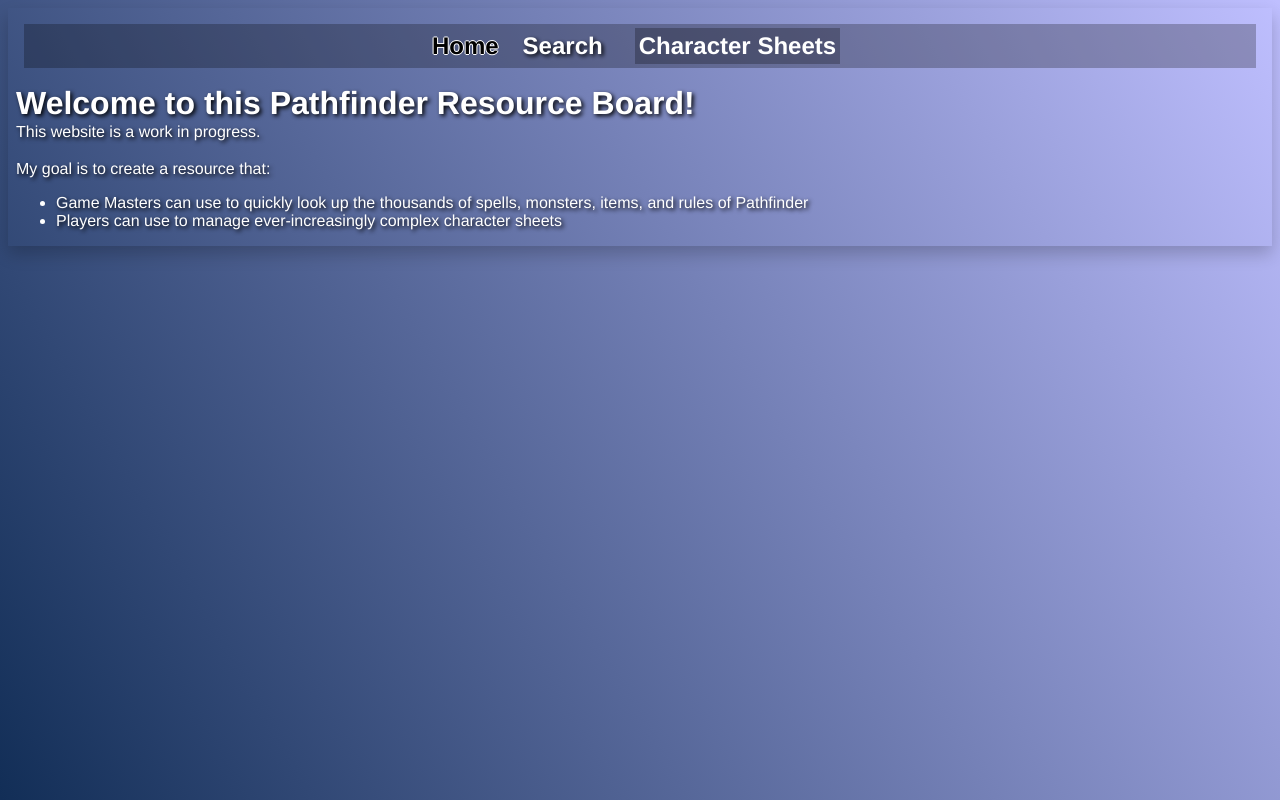
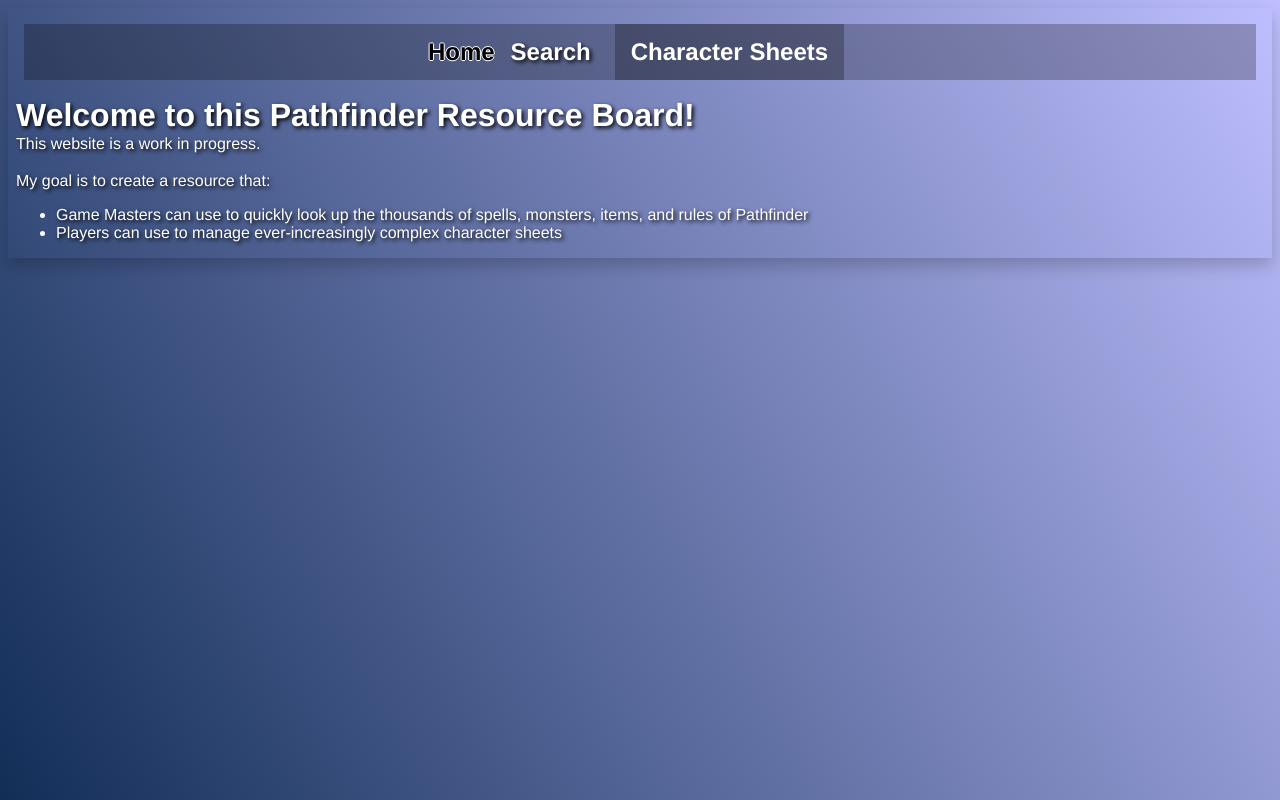
Before and after one commit to DataBass-Joe/pf-board, a Vue app: page /search in a window 1280 px wide. Built offline with nearby package versions, Linux system fonts and the light colour scheme; what vue-postgrest would draw is missing.

Commit message:
Alright, lots to do, but we're well on our way.

```diff
--- a/src/components/Nav.vue
+++ b/src/components/Nav.vue
@@ -26,7 +26,6 @@ name: "Nav"
 #nav {
   background-color: rgba(0, 0, 0, .25);
   display: flex;
-  flex-direction: row;
   overflow-x: hidden; /* Disable horizontal scroll */
   justify-content: center;
   align-items: center;
@@ -37,13 +36,9 @@ name: "Nav"
   font-weight: bold;
   color: #ffffff;
   text-decoration: none;
-  text-align: center;
   font-size: 3vmin;
   margin: 0 1vmin;
-  padding: .5vmin;
-
-  /*display: block;*/
-  /*width: 15vw;*/
+  /*padding: .5vmin;*/
 
 }
 
@@ -59,15 +54,6 @@ name: "Nav"
   text-shadow: -1px 0 white, 0 1px white, 1px 0 white, 0 -1px white;
 }
 
-
-/* Links inside the navbar */
-
-/* The dropdown container */
-.dropdown {
-  float: left;
-  overflow: hidden;
-}
-
 /* Dropdown button */
 .dropdown .dropbtn {
   font-size: 16px;
@@ -76,15 +62,11 @@ name: "Nav"
   color: white;
   background-color: rgba(0, 0, 0, .25);
   padding: 14px 16px;
-  /*background-color: inherit;*/
   font-family: inherit; /* Important for vertical align on mobile phones */
   margin: 0; /* Important for vertical align on mobile phones */
 }
 
-/* Add a red background color to navbar links on hover */
-.navbar a:hover, .dropdown:hover .dropbtn {
-  /*background-color: red;*/
-}
+
 
 /* Dropdown content (hidden by default) */
 .dropdown-content {
@@ -93,27 +75,24 @@ name: "Nav"
   background-color: rgba(0, 0, 0, .25);
   box-shadow: 0 8px 16px 0 rgba(0, 0, 0, 0.25);
   z-index: 1;
+  flex-direction: column;
+  align-content: center;
+
 
 }
 
 /* Links inside the dropdown */
 .dropdown-content a {
-  float: none;
-  color: black;
-  text-decoration: none;
-  display: block;
-  text-align: center;
 
 }
 
 /* Add a grey background color to dropdown links on hover */
 .dropdown-content a:hover {
-  background-color: #ddd;
 }
 
 /* Show the dropdown menu on hover */
 .dropdown:hover .dropdown-content {
-  display: block;
+  display: flex;
 }
 
 
```
Also changed, not shown: package.json (+5 -2 lines), 1 other file (tests, documents, lock files or other folders).
